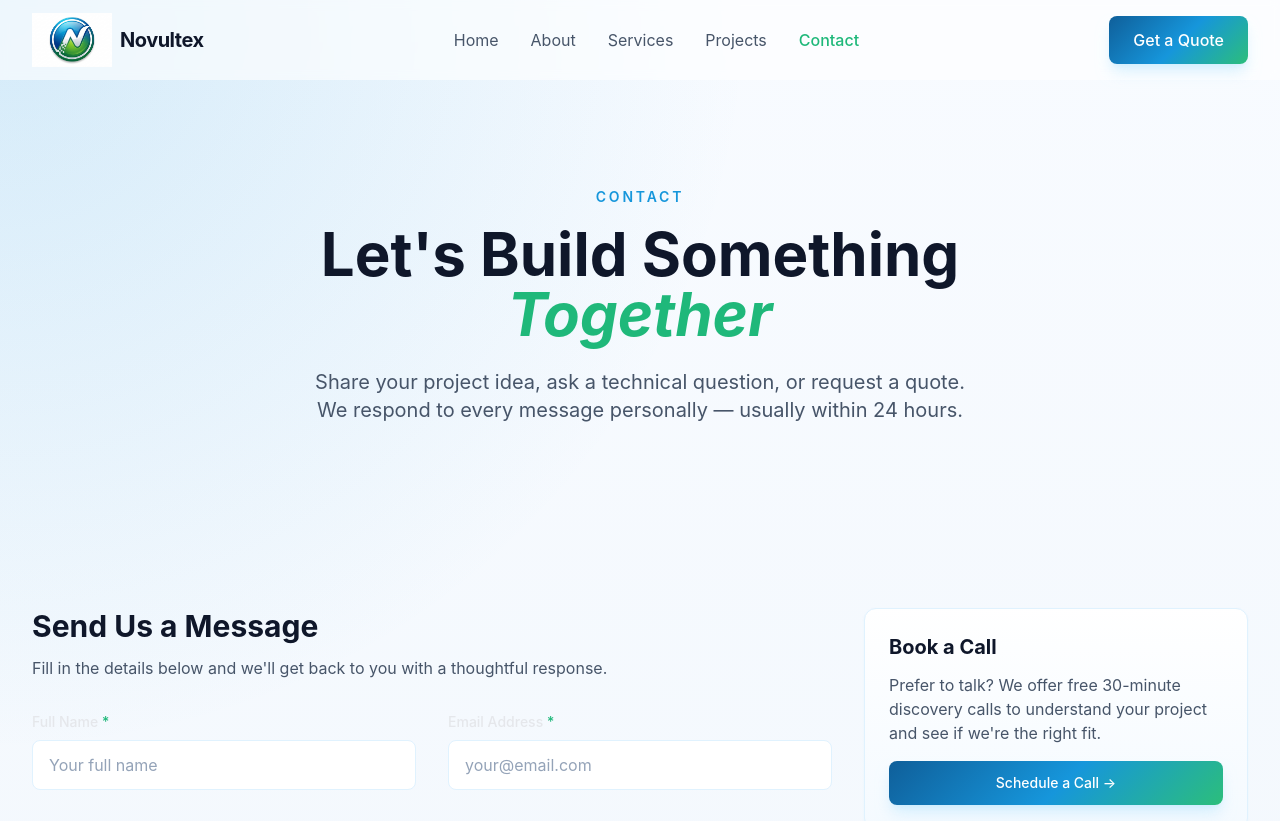
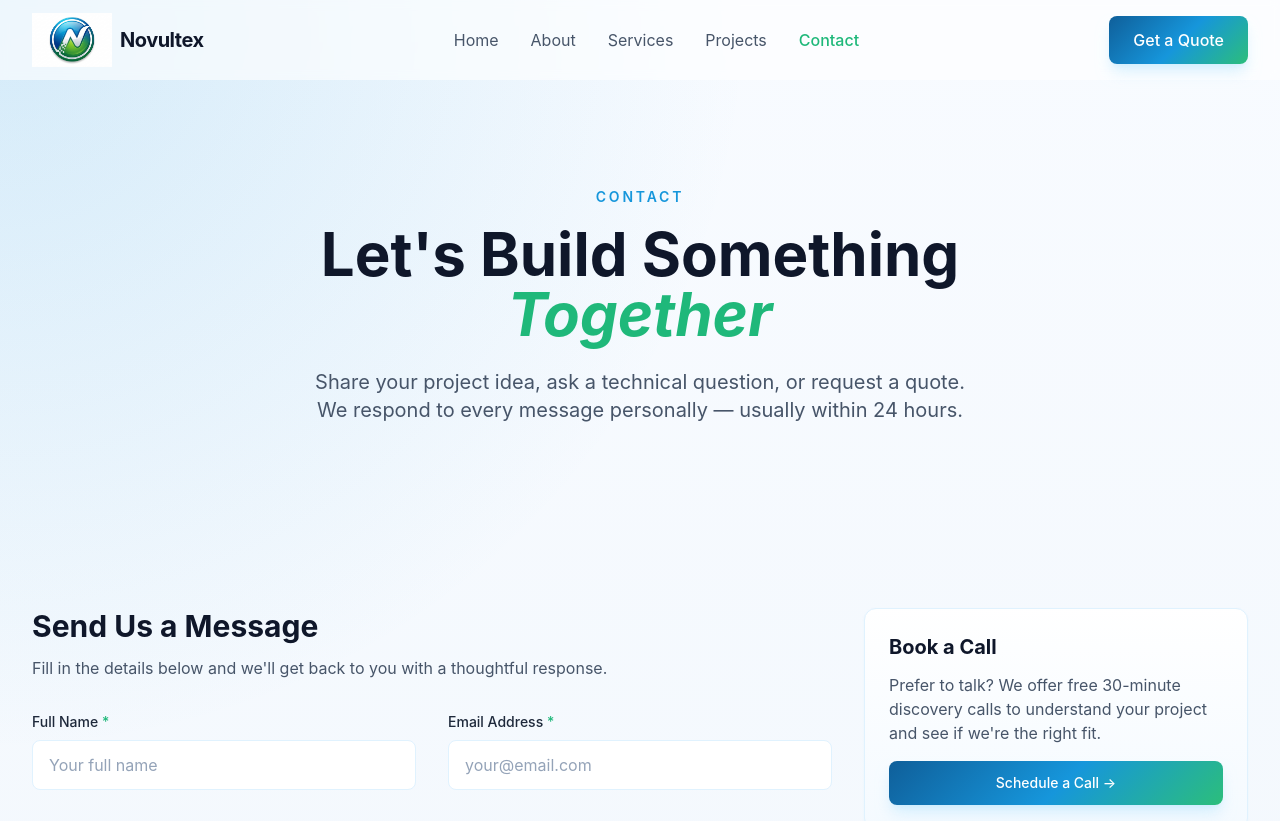
Before and after one commit to Bharkkav/Novultex_webpage, a Next.js app: page /contact in a window 1280 px wide. Shown: the top 821 px of the page. Built offline with nearby package versions, Linux system fonts and the light colour scheme.

Commit message:
corrected font color

```diff
--- a/styles/globals.css
+++ b/styles/globals.css
@@ -149,7 +149,7 @@ body {
 }
 
 .form-group label {
-  @apply block text-sm font-medium mb-2 text-gray-200;
+  @apply block text-sm font-medium mb-2 text-slate-800;
 }
 
 .form-group input,
```
